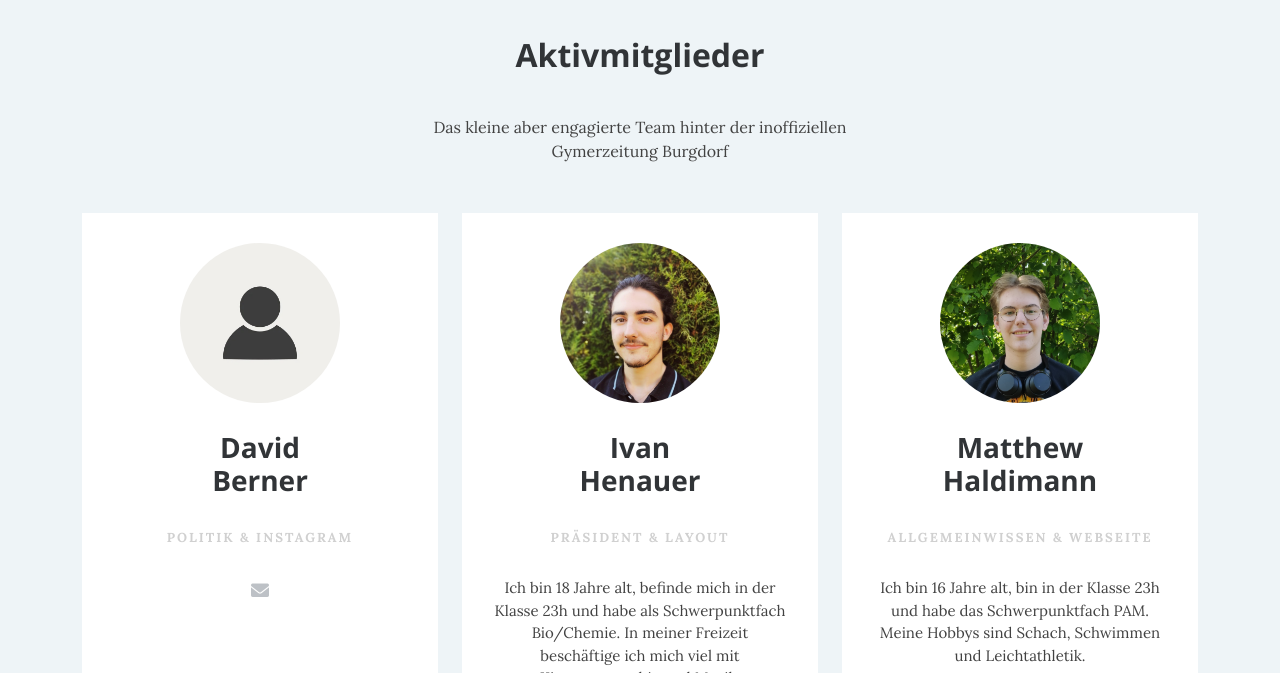
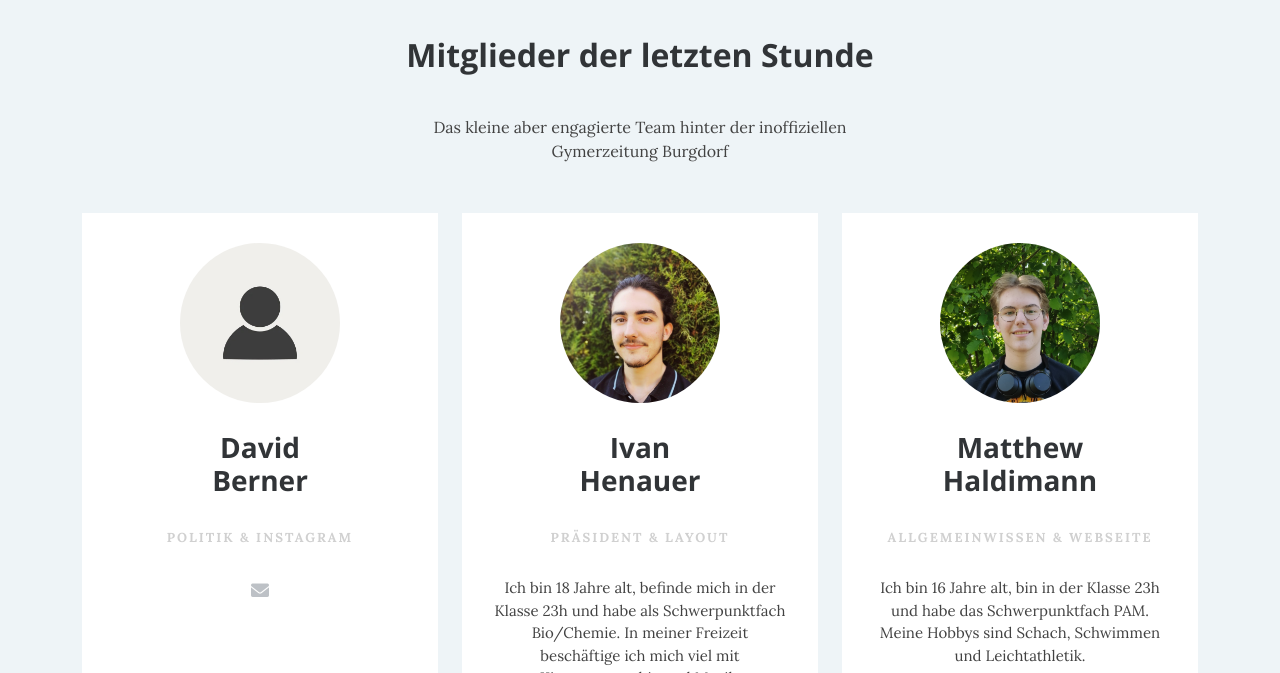
Before and after one commit to gymnewsium/gymnewsium.github.io, a Jekyll site: the page built from pages/about.html, in a window 1280 px wide and 900 px high, scrolled down 309 px, cut to the strip 227-900 px from the top of the window. Built offline with Jekyll 4.4.1, drawn with Linux system fonts in a browser that asks for light colours.

Commit message:
Updated about

```diff
--- a/pages/about.html
+++ b/pages/about.html
@@ -12,7 +12,7 @@ last_modified_at: 2021-11-23 18:00:00 +0100
 <section class="team-boxed">
     <div class="container">
         <div class="intro">
-            <h2 class="text-center">Aktivmitglieder</h2>
+            <h2 class="text-center">Mitglieder der letzten Stunde</h2>
             <p class="text-center">Das kleine aber engagierte Team hinter der inoffiziellen Gymerzeitung Burgdorf</p>
         </div>
         <div id="p-redaktion" class="row justify-content-center people">
```
